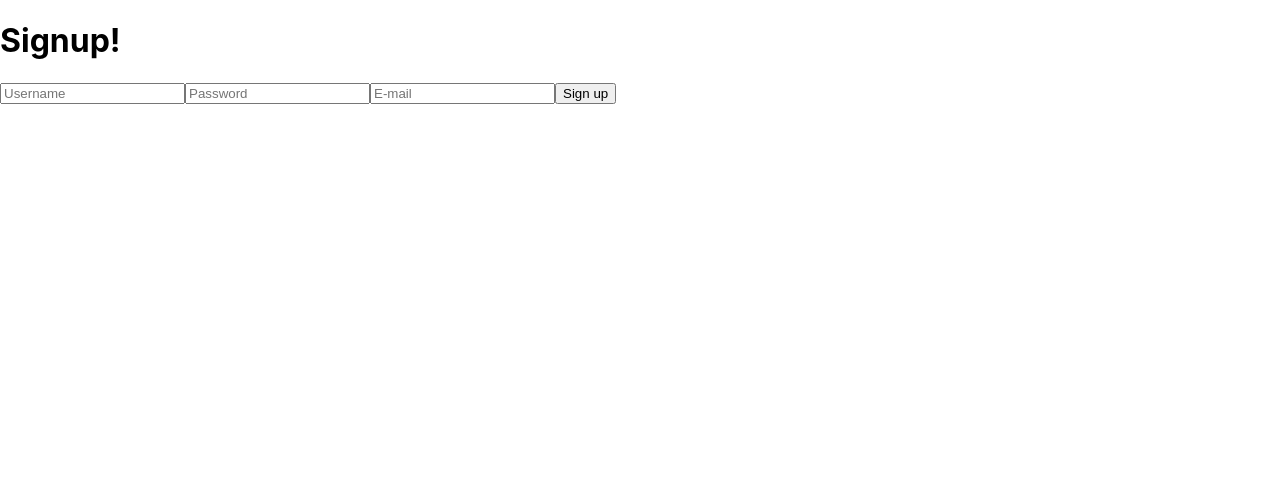
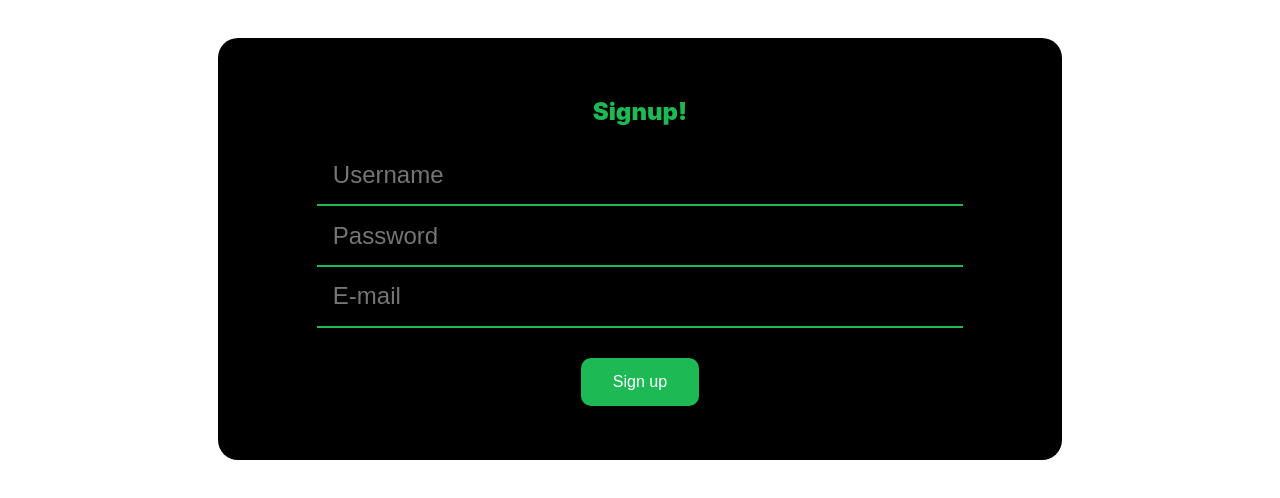
Before and after one commit to build-week-spoitify-1-mp/front_end, a React (Create React App) app in the folder client/: page /signup in a window 1280 px wide. Shown: the top 498 px of the page. Built offline with nearby package versions, Linux system fonts and the light colour scheme.

Commit message:
Squashed bugs

```diff
--- a/client/src/components/Login.js
+++ b/client/src/components/Login.js
@@ -1,5 +1,56 @@
 import React, { useState, useEffect } from "react";
 import axios from "axios";
+
+// Style
+import styled from 'styled-components'
+import { accent_main, background } from './theme'
+
+const StyledLogin = styled.div`
+  width: 60%;
+  border-radius: 20px;
+  background-color: ${background};
+  padding: 3%;
+  margin: 3% auto;
+
+  h2 {
+        text-align: center;
+        color: ${accent_main};
+        font-weight: 900;
+    }
+
+  form {
+    display: flex;
+    flex-direction: column;
+    align-items: center;
+    input {
+      padding: 2%;
+      width: 80%;
+      background-color: ${background};
+      border: none;
+      border-bottom: 2px solid ${accent_main};
+      color: ${accent_main};
+      font-size: 1.5rem;
+
+      &:focus {
+        border-bottom: 4px solid ${accent_main};
+        outline: none;
+      }
+    }
+
+    button {
+      margin: 4% 0 2% 0;
+      background-color: ${accent_main}; /* Green */
+      border: none;
+      border-radius: 10px;
+      color: white;
+      padding: 15px 32px;
+      text-align: center;
+      text-decoration: none;
+      display: inline-block;
+      font-size: 16px;
+    }
+  }
+`
 
 
 const Login = props => {
@@ -27,22 +78,18 @@ const Login = props => {
     })
       .then(response => {
           console.log(response)
-          window.localStorage.setItem('user_token', response.data.access_token);
-          props.history.push('/dashboard');
+          if(response) {
+            window.localStorage.setItem('user_token', response.data.access_token);
+            props.history.push('/dashboard');
+          }
       })
       .catch(error => console.log(error));
   }
 
-  useEffect(() => {
-    if(window.localStorage.getItem('user_token')){
-      props.history.push('/dashboard')
-    }
-  }, [])
-
 
   return (
-    <div>
-      <h1>Login!</h1>
+    <StyledLogin>
+      <h2>Login!</h2>
          <form onSubmit={login}>
           <input
             type="text"
@@ -62,7 +109,7 @@ const Login = props => {
           />
           <button>Log in</button>
         </form>
-      </div>
+      </StyledLogin>
   );
 };
 
--- a/client/src/components/Signup.js
+++ b/client/src/components/Signup.js
@@ -1,5 +1,56 @@
 import React, { useState } from "react";
 import axios from "axios";
+
+// Style
+import styled from 'styled-components'
+import { accent_main, text, background } from './theme'
+
+const StyledSignup = styled.div`
+  width: 60%;
+  border-radius: 20px;
+  background-color: ${background};
+  padding: 3%;
+  margin: 3% auto;
+
+  h2, h3 {
+        text-align: center;
+        color: ${accent_main};
+        font-weight: 900;
+    }
+
+  form {
+    display: flex;
+    flex-direction: column;
+    align-items: center;
+    input {
+      padding: 2%;
+      width: 80%;
+      background-color: ${background};
+      border: none;
+      border-bottom: 2px solid ${accent_main};
+      color: ${accent_main};
+      font-size: 1.5rem;
+
+      &:focus {
+        border-bottom: 4px solid ${accent_main};
+        outline: none;
+      }
+    }
+
+    button {
+      margin: 4% 0 2% 0;
+      background-color: ${accent_main}; /* Green */
+      border: none;
+      border-radius: 10px;
+      color: white;
+      padding: 15px 32px;
+      text-align: center;
+      text-decoration: none;
+      display: inline-block;
+      font-size: 16px;
+    }
+  }
+`
 
 const Signup = props => {
     // make a post request to retrieve a token from the api
@@ -19,8 +70,10 @@ const Signup = props => {
         axios
         .post('https://bw-spotify1-mp.herokuapp.com/users/createnewuser', credentials)
         .then(response => {
-            console.log(response)
-            props.history.push('/login');
+            if(response){
+              props.history.push('/login');
+            }
+            //console.log(response)
         })
         .catch(error => console.log(error));
     }
@@ -28,8 +81,8 @@ const Signup = props => {
 
 
     return (
-      <div>
-        <h1>Signup!</h1>
+      <StyledSignup>
+        <h2>Signup!</h2>
            <form onSubmit={signupSubmit}>
             <input
               type="text"
@@ -57,7 +110,7 @@ const Signup = props => {
             />
             <button>Sign up</button>
           </form>
-        </div>
+        </StyledSignup>
     );
   };
 
--- a/client/src/components/dashboard/SongCard.js
+++ b/client/src/components/dashboard/SongCard.js
@@ -14,6 +14,7 @@ import { FontAwesomeIcon } from "@fortawesome/react-fontawesome";
 
 const StyledCard = styled.div`
     margin: 0 2%;
+    margin-bottom: 2%;
     width: 20%;
     background-color: ${background};
     border-radius: 10px;
@@ -107,6 +108,10 @@ const SongCard = props => {
         props.changeHistory(`/dashboard/suggestions/${props.song.id}`)
     }
 
+    const handleLink = () => {
+        window.open(`${props.song.external_urls.spotify}`,'_blank')
+    }
+
     useEffect(() => {
         // set faveID to favesong object if found in the favesong
         const result = props.user.favesongs.find((favesong) => {
@@ -138,7 +143,7 @@ const SongCard = props => {
                     <button>
                         <FontAwesomeIcon icon={faCompactDisc} onClick={handleSuggest}/>
                     </button>
-                    <button><FontAwesomeIcon icon={faLink} /></button>
+                    <button><FontAwesomeIcon icon={faLink} onClick={handleLink} /></button>
                 </div>
             </div>
             <div className='text-container'>
--- a/client/src/components/dashboard/pages/Favorites.js
+++ b/client/src/components/dashboard/pages/Favorites.js
@@ -1,4 +1,4 @@
-import React, { useState, useEffect } from 'react'
+import React from 'react'
 
 // Style
 import styled from 'styled-components'
@@ -8,7 +8,7 @@ import { accent_main } from '../../theme'
 import SongCard from '../SongCard'
 
 const FavoritesPage = styled.div`
-    h3 {
+    h2 {
         text-align: center;
         color: ${accent_main};
         font-weight: 900;
@@ -16,13 +16,14 @@ const FavoritesPage = styled.div`
     .favorites-list {
         display: flex;
         flex-wrap: wrap;
+        justify-content: space-evenly;
     }
 `
 
 const Favorites = props => {
     return (
         <FavoritesPage>
-            <h3>Favorites</h3>
+            <h2>Favorites</h2>
             <div className='favorites-list'>
                 {
                     props.songData.map(song => {
--- a/client/src/components/dashboard/pages/Home.js
+++ b/client/src/components/dashboard/pages/Home.js
@@ -1,10 +1,50 @@
 import React from 'react'
+
+
+// Font Awesome
+import { faHeart, faCompactDisc, faLink } from "@fortawesome/free-solid-svg-icons";
+import { FontAwesomeIcon } from "@fortawesome/react-fontawesome";
+
+// Style
+import styled from 'styled-components'
+import { accent_main, text, background } from '../../theme'
+
+const StyledHome = styled.div`
+    h2, h3 {
+        text-align: center;
+        color: ${accent_main};
+        font-weight: 900;
+    }
+
+    p {
+        line-height: 2;
+        color: ${text};
+    }
+
+    .home-body {
+        border-radius: 20px;
+        background-color: ${background};
+        padding: 3%;
+        margin: 3%;
+    }
+`
 
 const Home = props => {
     return (
-        <div className='home'>
-            <h3>Home</h3>
-        </div>
+        <StyledHome>
+            <h2>Home</h2>
+            <div className='home-body'>
+                <h3>Welcome to Spotify Suggester!</h3>
+                <p>Get started by searching for one of your favorite songs using the search bar in the top left corner of the application!</p>
+                <p>Hovering over a song will give you three options:
+                    <ul>
+                        <li><FontAwesomeIcon icon={faHeart} /> Favorite: Add a song to your favorites list.</li>
+                        <li><FontAwesomeIcon icon={faCompactDisc} /> Get Suggestion: Get song reccomendations based on that song. </li>
+                        <li><FontAwesomeIcon icon={faLink} /> Link: Go to Spotify page for that song.</li>
+                    </ul>
+                </p>
+            </div>
+        </StyledHome>
     )
 }
 
--- a/client/src/components/dashboard/pages/Search.js
+++ b/client/src/components/dashboard/pages/Search.js
@@ -7,10 +7,19 @@ import SongCard from '../SongCard'
 
 // Style
 import styled from 'styled-components'
+import { accent_main } from '../../theme'
 
 const StyledSearchList = styled.div`
-    display: flex;
-    flex-wrap: wrap;
+    h2 {
+        text-align: center;
+        color: ${accent_main};
+        font-weight: 900;
+    }
+    .search-list {
+        display: flex;
+        flex-wrap: wrap;
+        justify-content: space-evenly;
+    }
 `
 
 const Search = props => {
@@ -27,9 +36,9 @@ const Search = props => {
     }, [query])
 
     return (
-        <div>
-            <h3>Search</h3>
-            <StyledSearchList>
+        <StyledSearchList>
+            <h2>Search Results</h2>
+                <div className='search-list'>
                 {
                     query !== ''
                     ? songList.map(song => {
@@ -37,8 +46,8 @@ const Search = props => {
                     })
                     : <p>Please search for a song or artist</p>
                 }
-            </StyledSearchList>
-        </div>
+            </div>
+         </StyledSearchList>
     )
 }
 
--- a/client/src/components/dashboard/pages/Suggestions.js
+++ b/client/src/components/dashboard/pages/Suggestions.js
@@ -11,7 +11,7 @@ import { accent_main } from '../../theme'
 import SongCard from '../SongCard'
 
 const SuggestionsPage = styled.div`
-    h3 {
+    h2 {
         text-align: center;
         color: ${accent_main};
         font-weight: 900;
@@ -19,6 +19,7 @@ const SuggestionsPage = styled.div`
     .reccomend-list {
         display: flex;
         flex-wrap: wrap;
+        justify-content: space-evenly;
     }
 `
 
@@ -66,7 +67,7 @@ const Suggestions = props => {
 
     return (
         <SuggestionsPage>
-            <h3>Suggestions for {songID ? song.name: ''}</h3>
+            <h2>Suggestions for {songID ? song.name: ''}</h2>
             <div className="main-song">
 
             </div>
--- a/client/src/components/theme.js
+++ b/client/src/components/theme.js
@@ -2,7 +2,7 @@
 
 // Color Variables
 export const background = '#000000'
-export const background_variant = '#2c3134'
-export const text = '#3A6A6B'
+export const background_variant = '#1b1f22'
+export const text = '#FFFFFF'
 export const accent_main = '#1DB954'
 export const accent_variant = '#5ABF88'
```
Also changed, not shown: client/src/components/dashboard/Dashboard.js (+4 -6 lines).
